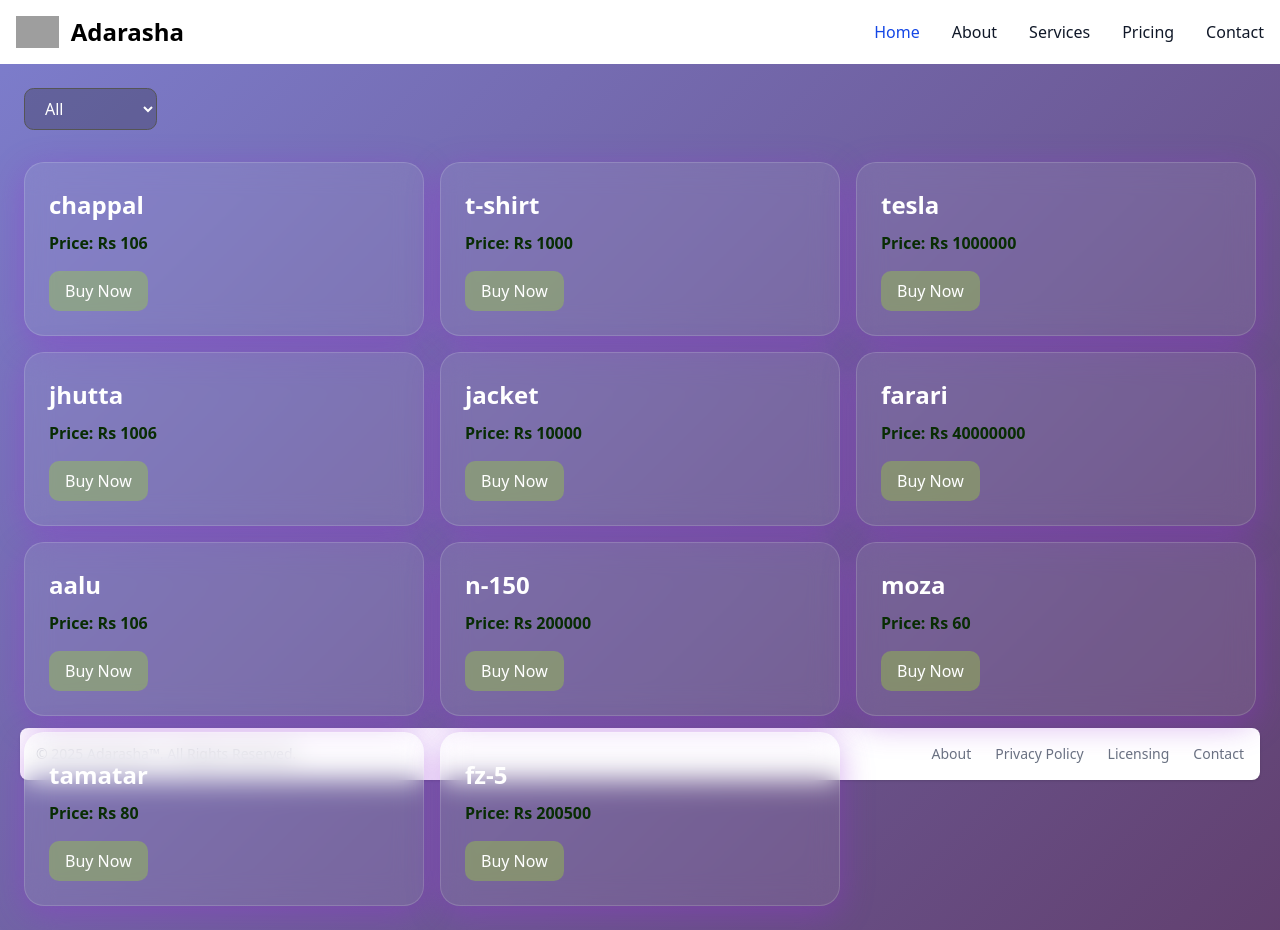
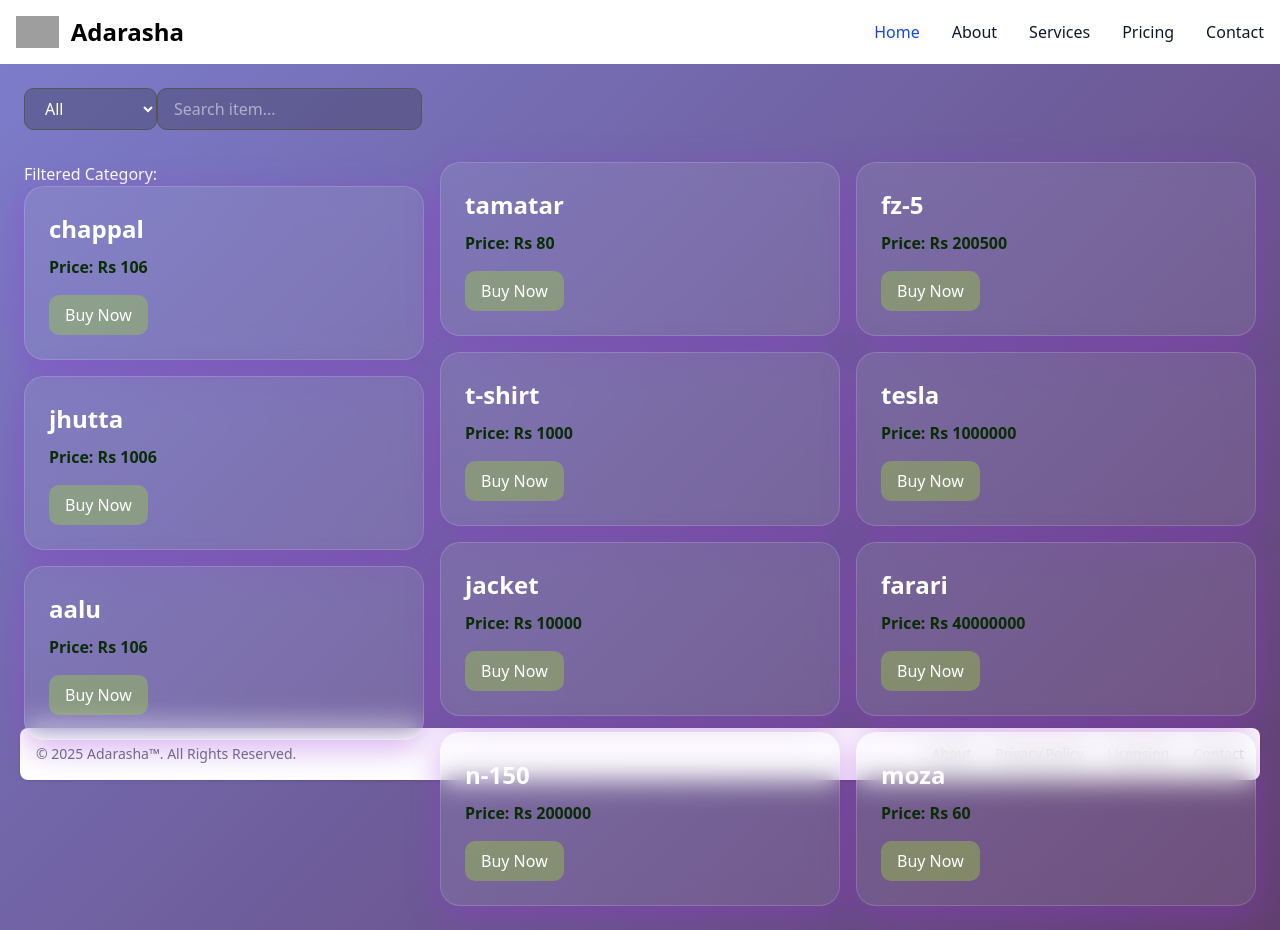
Before and after one commit to aakku106/4thSemTranning_REACT, a React (Vite) app in the folder day2/: page / in a window 1280 px wide. Built offline with nearby package versions, Linux system fonts and the light colour scheme; grey boxes are pictures that could not be loaded.

Commit message:
search function implementation

```diff
--- a/day2/src/Components/Products.jsx
+++ b/day2/src/Components/Products.jsx
@@ -17,16 +17,21 @@ const data = [
 ];
 
 export let Products = () => {
-  const [ProductFilter, setProductFilter] = useState("all");
+  const [ProductFilter, setProductFilter] = useState("All");
+  const [SearchText, setSearchText] = useState("");
 
   const FilterProduct = data.filter((i) => {
-    if (ProductFilter === "topWear") return i.catagory === "topWear"
-    else if (ProductFilter === "vegi") return i.catagory === "vegi"
-    else if (ProductFilter === "footWares") return i.catagory === "footWares"
-    else if (ProductFilter === "MotorBike") return i.catagory === "MotorBike"
-    else if (ProductFilter === "car") return i.catagory === "car"
-    else return i.catagory
+    if (ProductFilter === "topWear") return i.catagory === "topWear";
+    else if (ProductFilter === "vegi") return i.catagory === "vegi";
+    else if (ProductFilter === "footWares") return i.catagory === "footWares";
+    else if (ProductFilter === "MotorBike") return i.catagory === "MotorBike";
+    else if (ProductFilter === "car") return i.catagory === "car";
+    else return true;
   });
+
+  const search = FilterProduct.filter((i) =>
+    i.name.toLowerCase().includes(SearchText.toLowerCase())
+  );
 
   return (
     <div className="p-6 bg-wrapper">
@@ -35,20 +40,54 @@ export let Products = () => {
         onChange={(e) => setProductFilter(e.target.value)}
       >
         {Catagory.map((value, index) => (
-          <option key={index} value={value} onClick={() => setProductFilter(`${value}`)} >
+          <option key={index} value={value}>
             {value}
           </option>
         ))}
       </select>
 
+      <input
+        type="text"
+        placeholder="Search item..."
+        value={SearchText}
+        onChange={(e) => setSearchText(e.target.value)}
+        className="dropdown"
+      />
+
       <div className="waterfall">
-        {FilterProduct.map((value) => (
-          <div key={value.id} className="card">
-            <h5 className="title">{value.name}</h5>
-            <p className="price">Price: Rs {value.price}</p>
-            <button className="buy-btn">Buy Now</button>
-          </div>
-        ))}
+        {SearchText !== "" && (
+          <>
+            <h4>Search Results:</h4>
+            {search.length === 0 ? (
+              <p>No item found</p>
+            ) : (
+              search.map((i) => (
+                <div key={i.id} className="card">
+                  <h5 className="title">{i.name}</h5>
+                  <p className="price">Price: Rs {i.price}</p>
+                  <button className="buy-btn">Buy Now</button>
+                </div>
+              ))
+            )}
+          </>
+        )}
+
+        {SearchText === "" && (
+          <>
+            <h4>Filtered Category:</h4>
+            {FilterProduct.length === 0 ? (
+              <p>No item found</p>
+            ) : (
+              FilterProduct.map((value) => (
+                <div key={value.id} className="card">
+                  <h5 className="title">{value.name}</h5>
+                  <p className="price">Price: Rs {value.price}</p>
+                  <button className="buy-btn">Buy Now</button>
+                </div>
+              ))
+            )}
+          </>
+        )}
       </div>
     </div>
   );
```
